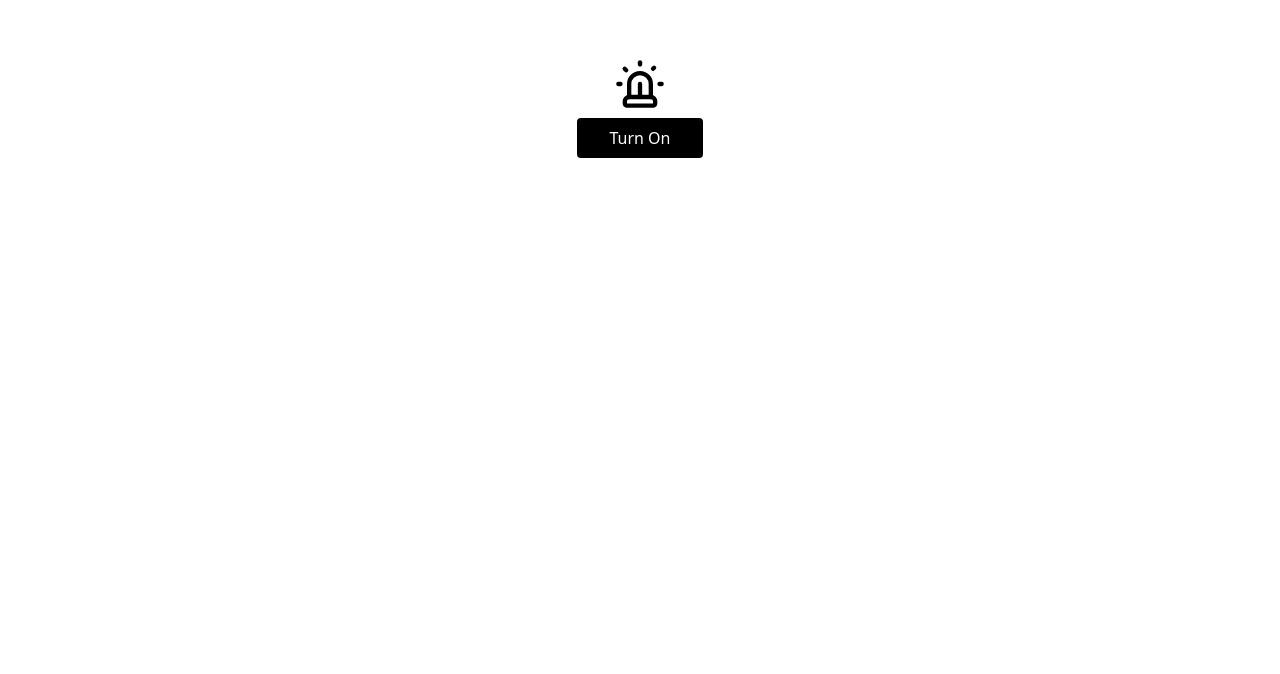
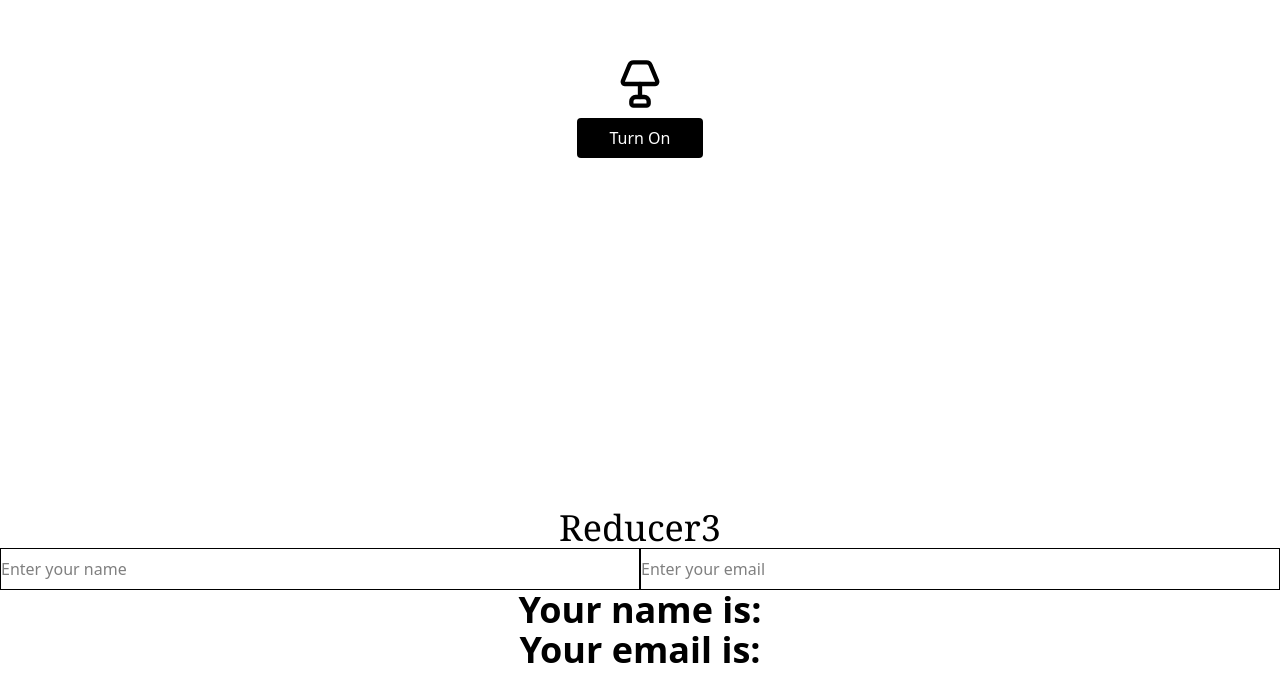
Before and after one commit to Mahtab-217/React_Hook, a React (Vite) app: page / in a window 1280 px wide. Shown: the part 392-1066 px from the top of the page. Before the commit the page ends 900 px from the top, so only its background shows below. Built offline with nearby package versions, Linux system fonts and the light colour scheme.

Commit message:
new Reducer task added

```diff
--- a/src/App.jsx
+++ b/src/App.jsx
@@ -8,20 +8,15 @@ import Effect6 from "./Effect6";
 import Effect7 from "./Effect7";
 import Reducer1 from "./Reducer1";
 import Reducer2 from "./Reducer2";
+import Reducer3 from "./Reducer3";
 
 export default function App(){
   return (
     <div>
-      {/* <Effect1/>
-      <Effect2/>
-      <Effect3/>
-      <Effect4/>
-      <Effect5/> */}
-      {/* <Effect6/> */}
-      {/* <Effect7/> */}
-      {/* <DarkMode/> */}
+
       <Reducer1/>
       <Reducer2/>
+      <Reducer3/>
     </div>
   )
 }
--- a/src/Reducer2.jsx
+++ b/src/Reducer2.jsx
@@ -1,4 +1,4 @@
-import { Siren } from 'lucide-react'
+import { Lamp } from 'lucide-react'
 import React, { useReducer } from 'react'
 
 function Reducer2() {
@@ -9,7 +9,7 @@ function Reducer2() {
   return (
     <div className='w-full min-h-screen flex justify-center items-center '>
         <div className='w-fit p-8 flex-col flex items-center space-y-2'>
-            <Siren size={52} className={`${data? 'fill-yellow-300 text-yellow-500': ''}`}/>
+            <Lamp size={52} className={`${data? 'fill-yellow-300 text-yellow-500': ''}`}/>
             <button onClick={()=>action({type: 'light', payload: !data})} className={`py-2 px-8 rounded-sm ${data? 'bg-red-700 text-white': "bg-black text-white"}`}>{data ? 'Turn Off' : 'Turn On'}</button>
         </div>
     </div>
--- /dev/null
+++ b/src/Reducer3.jsx
@@ -0,0 +1,28 @@
+import React, { useReducer } from 'react'
+
+function Reducer3() {
+    const info={name: "", email: ""}
+    function reducer(data, func){
+        switch(data.type){
+            case "name":
+            return { ...data, name: func.payload}
+            break;
+
+            default:
+                return {...data, email: func.payload}
+            }
+    }
+ const [data, action ]=   useReducer(reducer, info)
+  return (
+    <div>
+        <h1 className='text-4xl text-center font-serif'>Reducer3</h1>
+        <input value={data.name}  onChange={(e)=>action({type: "name", payload: e.target.value})} type="text"    placeholder='Enter your name' className='border py-2 w-1/2' />
+        <input value={data.email} onChange={(e)=>action({type: "email", payload: e.target.value})} type="email"   placeholder='Enter your email'className='border py-2 w-1/2' />
+        <h1 className='text-4xl font-bold text-center' >Your name is:  {data.name}</h1>
+        <h1 className='text-4xl font-bold text-center '>Your email is: {data.email}</h1>
+
+    </div>
+  )
+}
+
+export default Reducer3
```
